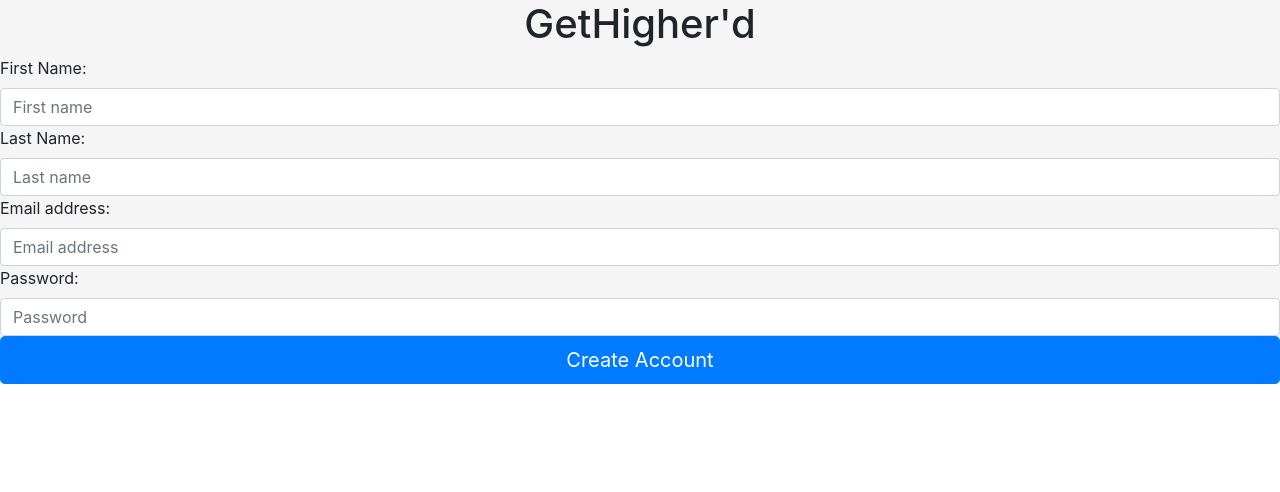
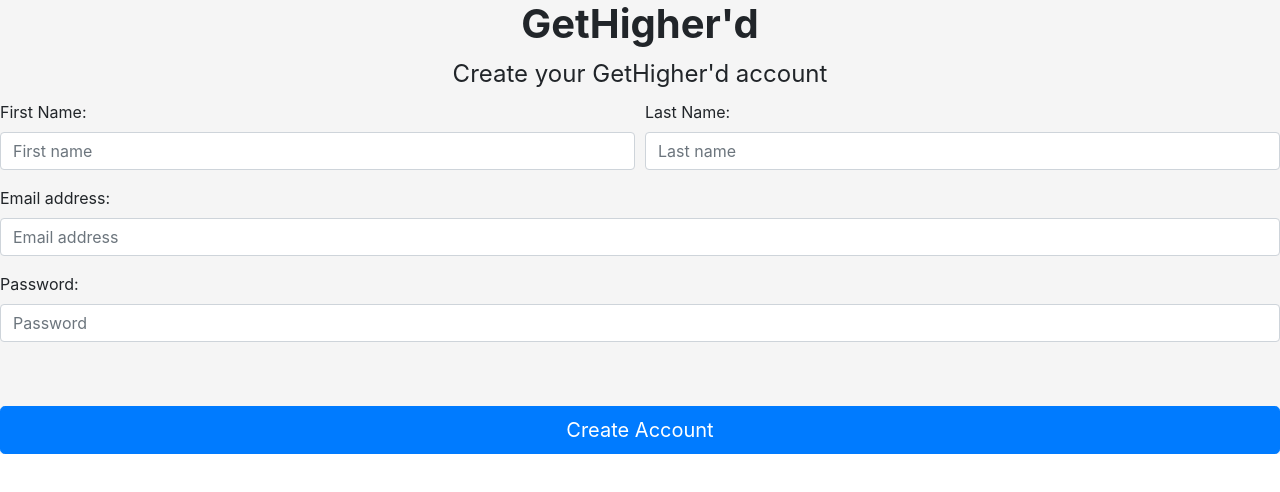
Before and after one commit to cusengan/GetHigher-d, a React (Create React App) app in the folder frontend/: page /createAccount in a window 1280 px wide. Shown: the top 492 px of the page. Built offline with nearby package versions, Linux system fonts and the light colour scheme.

Commit message:
slightly better ui

```diff
--- a/frontend/src/create-acc.js
+++ b/frontend/src/create-acc.js
@@ -4,7 +4,7 @@ import 'bootstrap/dist/css/bootstrap.min.css'
 class CreateAccount extends Component{
   render(){
     return(
-      <div width = '100%' height = '100%' style={{backgroundColor: '#f5f5f5'}}>
+      <div style={{backgroundColor: '#f5f5f5'}}>
           <Header/>
           <AccountForm/>
       </div>
@@ -16,7 +16,7 @@ class Header extends Component{
   render(){
     return(
       <div>
-        <h1 align="center">GetHigher'd</h1>
+        <h1 align="center"><b>GetHigher'd</b></h1>
       </div>
     )
   }
@@ -42,20 +42,22 @@ class AccountForm extends Component{
     });
   }
 
-  handleSubmit(event) //to see if it works
+  handleSubmit(event)
   {
     console.log(this.state.firstName);
     console.log(this.state.lastName);
     console.log(this.state.email);
     console.log(this.state.password);
-    event.preventDefault();
   }
 
   render(){
     return(
-       <form  onSubmit = {this.handleSubmit}>
-         <div class="form-label-group">
-           <label for="inputFirstName">First Name:</label>
+      <form onSubmit = {this.handleSubmit}>
+      <fieldset class ="form-group">
+      <legend align = "center">Create your GetHigher'd account</legend>
+        <div class = "form-row">
+          <div class="col mb-3">
+            <label class = "form-control-label" for="inputFirstName">First Name:</label>
               <input type="text"
                       name = "firstName"
                       id="inputFirstName"
@@ -63,11 +65,10 @@ class AccountForm extends Component{
                       placeholder="First name"
                       value = {this.state.firstName}
                       onChange = {this.handleChange}
-                    required>
-             </input>
+                      required/>
             </div>
-         <div class="form-label-group">
-           <label for="inputLastName">Last Name:</label>
+            <div class="col mb-3">
+            <label class="form-control-label" for="inputLastName">Last Name:</label>
               <input type="text"
                       name="lastName"
                       id="inputLastName"
@@ -75,11 +76,11 @@ class AccountForm extends Component{
                       placeholder="Last name"
                       value = {this.state.lastName}
                       onChange = {this.handleChange}
-                    required>
-             </input>
+                      required/>
           </div>
-         <div class="form-label-group">
-           <label for="inputEmail">Email address:</label>
+         </div>
+         <div class="form-label-group mb-3">
+           <label class = "form-control-label" for="inputEmail">Email address:</label>
              <input type="email"
                     name="email"
                     id="inputEmail"
@@ -87,11 +88,10 @@ class AccountForm extends Component{
                     placeholder="Email address"
                     value = {this.state.email}
                     onChange = {this.handleChange}
-                    required autofocus>
-             </input>
+                    required autofocus/>
          </div>
-         <div class="form-label-group">
-           <label for="inputPassword">Password:</label>
+         <div class="form-label-group mb-5">
+           <label class = "form-control-label" for="inputPassword">Password:</label>
              <input type="password"
                     name="password"
                     id="inputPassword"
@@ -99,9 +99,9 @@ class AccountForm extends Component{
                     placeholder="Password"
                     value = {this.state.password}
                     onChange = {this.handleChange}
-                    required>
-             </input>
+                    required/>
           </div>
+        </fieldset>
         <button class="btn btn-lg btn-primary btn-block" type="submit">Create Account</button>
       </form>
     )
```
Lines whose indentation alone changed are shown as unchanged.
